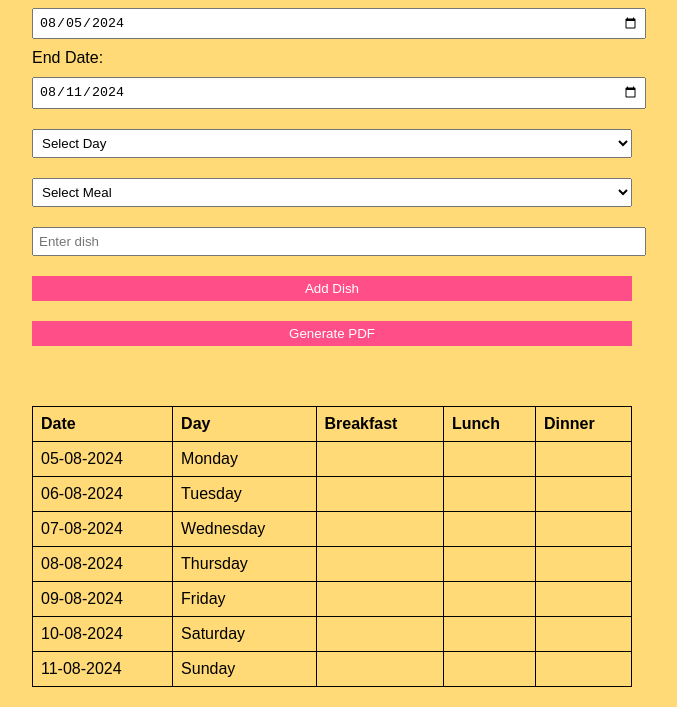
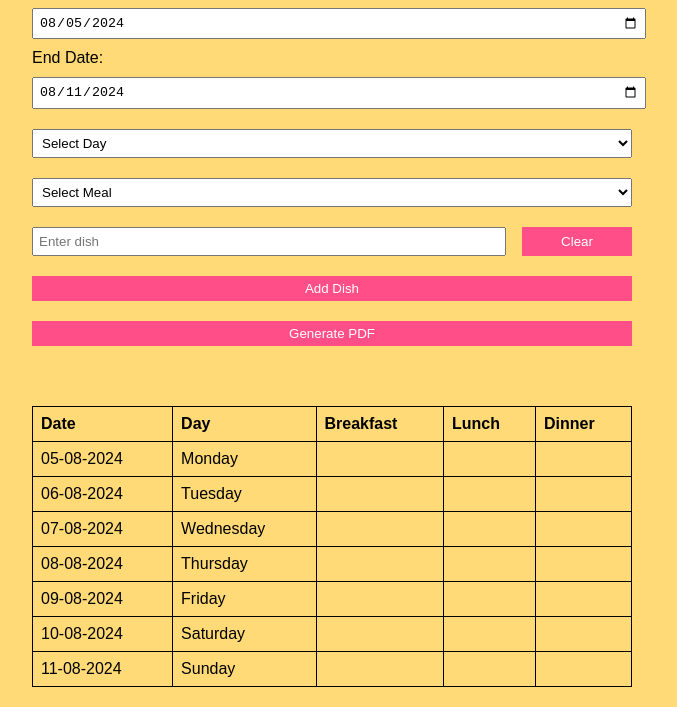
Before and after one commit to yug-sahni/food-menu, a plain HTML site: page index.html in a window 1280 px wide. Shown: the part 120-827 px from the top of the page, without its empty margins (308-985 px from the left). Drawn offline with nearby package versions, Linux system fonts and the light colour scheme.

Commit message:
clear-button-added

```diff
--- a/index.html
+++ b/index.html
@@ -20,12 +20,27 @@
             padding: 5px;
             width: 100%;
         }
+        input[type="text"] {
+            width: calc(100% - 140px); /* Reduced size */
+        }
+        .button-container {
+            display: flex;
+            justify-content: space-between;
+        }
         button {
             background-color: #FF4E88;
             color: white;
             border: none;
             cursor: pointer;
+
         }
+
+        #clear-dish-button{
+            padding: 5px 10px;
+            width: 110px;
+
+        }
+
         button:hover {
             background-color: #45a049;
         }
@@ -70,7 +85,11 @@
         <option value="Lunch">Lunch</option>
         <option value="Dinner">Dinner</option>
     </select>
-    <input type="text" id="dish" placeholder="Enter dish">
+    <div class="button-container">
+        <input type="text" id="dish" placeholder="Enter dish">
+
+        <button id="clear-dish-button" onclick="clearDish()">Clear</button>
+    </div>
     <button onclick="addDish()">Add Dish</button>
     <button onclick="generatePDF()">Generate PDF</button>
 
@@ -155,6 +174,10 @@
             }
         }
 
+        function clearDish() {
+            document.getElementById('dish').value = '';
+        }
+
         function formatDate(date) {
             const day = ('0' + date.getDate()).slice(-2);
             const month = ('0' + (date.getMonth() + 1)).slice(-2);
```
